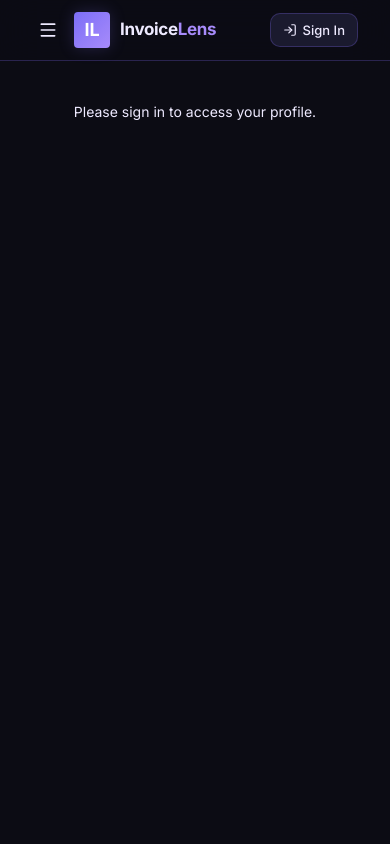
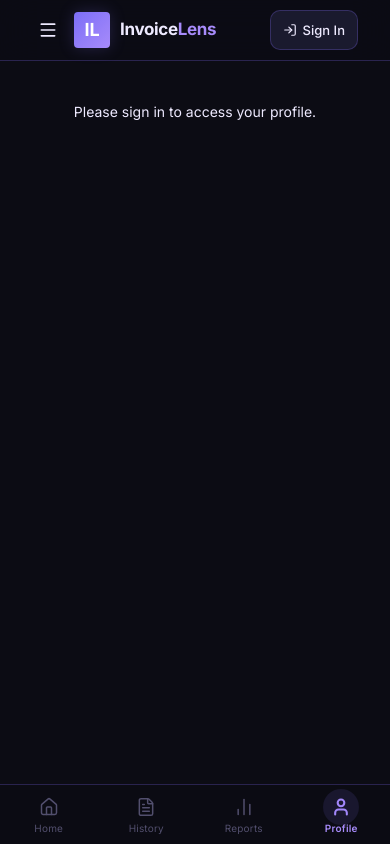
Before and after one commit to Haxiuz/InvoiceLens, a Next.js app: page /profile in a window 390 px wide. Built offline with nearby package versions, Linux system fonts and the light colour scheme; no server answers.

Commit message:
feat: PWA mobile support — manifest, service worker, bottom nav, responsive CSS

```diff
--- /dev/null
+++ b/app/components/BottomNav.tsx
@@ -0,0 +1,86 @@
+"use client";
+
+import Link from "next/link";
+import { usePathname } from "next/navigation";
+import { Home, FileText, BarChart2, User } from "lucide-react";
+
+const NAV_ITEMS = [
+  { href: "/",        label: "Home",    icon: Home },
+  { href: "/history", label: "History", icon: FileText },
+  { href: "/reports", label: "Reports", icon: BarChart2 },
+  { href: "/profile", label: "Profile", icon: User },
+];
+
+export default function BottomNav() {
+  const pathname = usePathname();
+
+  return (
+    <nav
+      className="bottom-nav"
+      style={{
+        position: "fixed",
+        bottom: 0,
+        left: 0,
+        right: 0,
+        height: "calc(60px + env(safe-area-inset-bottom))",
+        paddingBottom: "env(safe-area-inset-bottom)",
+        background: "rgba(12,12,20,0.95)",
+        backdropFilter: "blur(20px)",
+        borderTop: "1px solid var(--border)",
+        display: "flex",
+        alignItems: "flex-start",
+        justifyContent: "space-around",
+        zIndex: 80,
+        paddingTop: 4,
+      }}
+    >
+      {NAV_ITEMS.map(({ href, label, icon: Icon }) => {
+        const active = href === "/" ? pathname === "/" : pathname.startsWith(href);
+        return (
+          <Link
+            key={href}
+            href={href}
+            style={{
+              display: "flex",
+              flexDirection: "column",
+              alignItems: "center",
+              justifyContent: "center",
+              gap: 3,
+              flex: 1,
+              padding: "8px 0",
+              textDecoration: "none",
+              color: active ? "var(--accent-2)" : "var(--text-3)",
+              transition: "color 0.2s",
+              WebkitTapHighlightColor: "transparent",
+            }}
+          >
+            <div style={{
+              position: "relative",
+              display: "flex",
+              alignItems: "center",
+              justifyContent: "center",
+            }}>
+              {active && (
+                <div style={{
+                  position: "absolute",
+                  width: 36,
+                  height: 36,
+                  borderRadius: "50%",
+                  background: "rgba(124,110,247,0.12)",
+                }} />
+              )}
+              <Icon size={20} strokeWidth={active ? 2.5 : 1.8} />
+            </div>
+            <span style={{
+              fontSize: 10,
+              fontWeight: active ? 600 : 400,
+              letterSpacing: "0.02em",
+            }}>
+              {label}
+            </span>
+          </Link>
+        );
+      })}
+    </nav>
+  );
+}
--- a/app/globals.css
+++ b/app/globals.css
@@ -287,3 +287,120 @@ body {
   --border-lit: #000000;
   --shadow-sm: 0 8px 32px rgba(0, 0, 0, 0.4);
 }
+
+/* ─── MOBILE / PWA ──────────────────────────────────────────── */
+
+/* Hide bottom nav on desktop */
+.bottom-nav {
+  display: none !important;
+}
+
+@media (max-width: 768px) {
+  /* Show bottom nav on mobile */
+  .bottom-nav {
+    display: flex !important;
+  }
+
+  /* Push page content up so it doesn't hide behind the bottom nav */
+  body {
+    padding-bottom: calc(64px + env(safe-area-inset-bottom));
+  }
+
+  /* Compress the header on mobile */
+  header {
+    padding: 0 16px !important;
+  }
+
+  /* General page padding */
+  main,
+  [class*="page-"],
+  div[style*="max-width: 1100"] {
+    padding-left: 16px !important;
+    padding-right: 16px !important;
+  }
+
+  /* Tables: scroll horizontally on narrow screens */
+  table {
+    display: block;
+    overflow-x: auto;
+    -webkit-overflow-scrolling: touch;
+  }
+
+  /* Invoice history — stack rows as cards on very small screens */
+  .history-table-row {
+    display: grid;
+    grid-template-columns: 1fr 1fr;
+    gap: 4px;
+    padding: 12px 16px !important;
+    border-bottom: 1px solid var(--border);
+  }
+
+  /* Card grid: wrap into 2 columns on small screens */
+  .kpi-grid {
+    grid-template-columns: repeat(2, 1fr) !important;
+  }
+
+  /* Sidebar backdrop ensures close tap works on mobile */
+  .sidebar-backdrop {
+    display: block;
+  }
+
+  /* Report tabs — horizontal scroll on mobile */
+  .report-tabs {
+    overflow-x: auto;
+    -webkit-overflow-scrolling: touch;
+    scrollbar-width: none;
+    padding-bottom: 4px;
+  }
+  .report-tabs::-webkit-scrollbar { display: none; }
+
+  /* Profile page: single column on mobile */
+  .profile-grid {
+    grid-template-columns: 1fr !important;
+  }
+
+  /* Upload zone: larger touch target */
+  .upload-zone {
+    padding: 32px 20px !important;
+    min-height: 200px !important;
+  }
+
+  /* Larger tap targets for buttons */
+  button, a[role="button"] {
+    min-height: 40px;
+  }
+
+  /* Hide text labels in header (just show icon + logo on narrow) */
+  .header-user-name {
+    display: none;
+  }
+
+  /* Improve modal / sheet rendering */
+  .modal-sheet {
+    border-radius: var(--radius-lg) var(--radius-lg) 0 0;
+    bottom: 0;
+    left: 0;
+    right: 0;
+    top: auto;
+    width: 100%;
+    max-width: 100%;
+  }
+
+  /* Typography scale down slightly */
+  h1 { font-size: 20px !important; }
+  h2 { font-size: 16px !important; }
+
+  /* Animations: reduce motion on small devices if preferred */
+  @media (prefers-reduced-motion: reduce) {
+    .anim-fade-up, .anim-fade-in, .anim-scale-in {
+      animation: none;
+    }
+  }
+}
+
+/* Safe area insets for notch / home bar */
+@supports (padding: env(safe-area-inset-top)) {
+  header {
+    padding-top: env(safe-area-inset-top);
+  }
+}
--- a/app/layout.tsx
+++ b/app/layout.tsx
@@ -1,9 +1,10 @@
-import type { Metadata } from "next";
+import type { Metadata, Viewport } from "next";
 import { Geist, Geist_Mono, Inter } from "next/font/google";
 import "./globals.css";
 import { ThemeProvider } from "./components/ThemeProvider";
 import { AuthProvider } from "./components/AuthProvider";
 import Header from "./components/Header";
+import BottomNav from "./components/BottomNav";
 
 const inter = Inter({
   variable: "--font-inter",
@@ -21,9 +22,27 @@ const geistMono = Geist_Mono({
   subsets: ["latin"],
 });
 
+export const viewport: Viewport = {
+  width: "device-width",
+  initialScale: 1,
+  maximumScale: 1,
+  userScalable: false,
+  viewportFit: "cover",      // enables safe-area insets for notch/home bar
+  themeColor: "#7c6ef7",
+};
+
 export const metadata: Metadata = {
   title: "InvoiceLens — AI Invoice Scanner",
   description: "Extract invoice data instantly using Google Gemini AI vision and OCR. Supports PDF, JPG, PNG.",
+  manifest: "/manifest.webmanifest",
+  appleWebApp: {
+    capable: true,
+    statusBarStyle: "black-translucent",
+    title: "InvoiceLens",
+  },
+  other: {
+    "mobile-web-app-capable": "yes",
+  },
 };
 
 export default function RootLayout({
@@ -42,8 +61,24 @@ export default function RootLayout({
           <ThemeProvider>
             <Header />
             {children}
+            <BottomNav />
           </ThemeProvider>
         </AuthProvider>
+
+        {/* Register service worker for PWA offline support */}
+        <script
+          dangerouslySetInnerHTML={{
+            __html: `
+              if ('serviceWorker' in navigator) {
+                window.addEventListener('load', function() {
+                  navigator.serviceWorker.register('/sw.js')
+                    .then(function(reg) { console.log('SW registered:', reg.scope); })
+                    .catch(function(err) { console.log('SW registration failed:', err); });
+                });
+              }
+            `,
+          }}
+        />
       </body>
     </html>
   );
--- /dev/null
+++ b/app/manifest.ts
@@ -0,0 +1,42 @@
+import { MetadataRoute } from "next";
+
+export default function manifest(): MetadataRoute.Manifest {
+  return {
+    name: "InvoiceLens — AI Invoice Scanner",
+    short_name: "InvoiceLens",
+    description: "Scan and manage invoices with AI. Track expenses, view reports, and export data.",
+    start_url: "/",
+    display: "standalone",
+    background_color: "#0c0c14",
+    theme_color: "#7c6ef7",
+    orientation: "portrait-primary",
+    icons: [
+      {
+        src: "/icons/icon-192.png",
+        sizes: "192x192",
+        type: "image/png",
+        purpose: "maskable",
+      },
+      {
+        src: "/icons/icon-512.png",
+        sizes: "512x512",
+        type: "image/png",
+        purpose: "any",
+      },
+    ],
+    categories: ["finance", "productivity", "business"],
+    screenshots: [],
+    shortcuts: [
+      {
+        name: "Invoice History",
+        url: "/history",
+        description: "View all scanned invoices",
+      },
+      {
+        name: "Reports",
+        url: "/reports",
+        description: "View financial reports",
+      },
+    ],
+  };
+}
--- /dev/null
+++ b/public/sw.js
@@ -0,0 +1,56 @@
+// InvoiceLens Service Worker — Cache-first for shell, network-first for API
+const CACHE_NAME = "invoicelens-v1";
+const SHELL_URLS = [
+  "/",
+  "/history",
+  "/reports",
+  "/profile",
+  "/settings",
+];
+
+self.addEventListener("install", (event) => {
+  event.waitUntil(
+    caches.open(CACHE_NAME).then((cache) => {
+      return cache.addAll(SHELL_URLS).catch(() => {
+        // Non-fatal — some shell pages may require auth
+      });
+    })
+  );
+  self.skipWaiting();
+});
+
+self.addEventListener("activate", (event) => {
+  event.waitUntil(
+    caches.keys().then((keys) =>
+      Promise.all(
+        keys.filter((k) => k !== CACHE_NAME).map((k) => caches.delete(k))
+      )
+    )
+  );
+  self.clients.claim();
+});
+
+self.addEventListener("fetch", (event) => {
+  const url = new URL(event.request.url);
+
+  // Always go network-first for API routes and auth
+  if (
+    url.pathname.startsWith("/api/") ||
+    url.pathname.startsWith("/_next/") ||
+    event.request.method !== "GET"
+  ) {
+    event.respondWith(fetch(event.request));
+    return;
+  }
+
+  // Network-first with cache fallback for pages
+  event.respondWith(
+    fetch(event.request)
+      .then((response) => {
+        const copy = response.clone();
+        caches.open(CACHE_NAME).then((cache) => cache.put(event.request, copy));
+        return response;
+      })
+      .catch(() => caches.match(event.request))
+  );
+});
```
Also changed, not shown: public/icons/icon-192.png (added), public/icons/icon-512.png (added).
